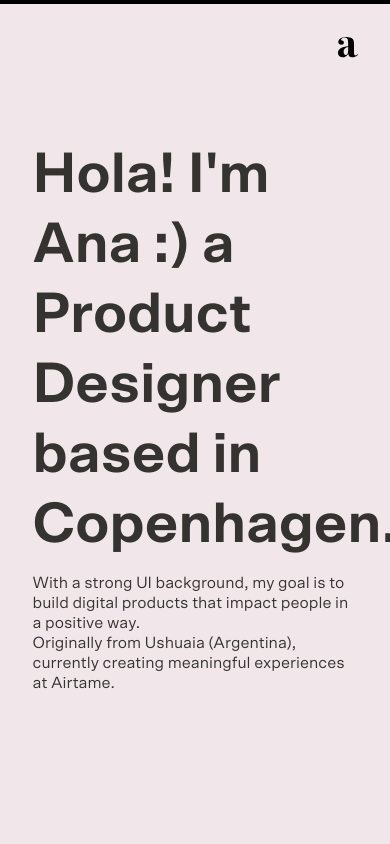
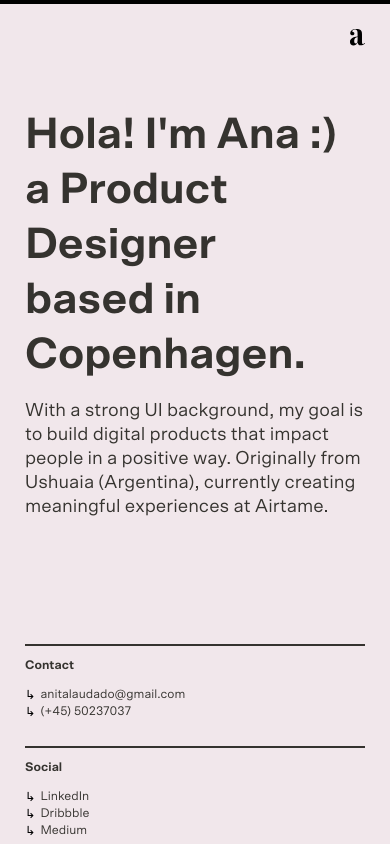
Before and after one commit to gonstoll/anita-laudado, a React (Create React App) app: page / in a window 390 px wide. Shown: the top 844 px of the page. Built offline with nearby package versions, Linux system fonts and the light colour scheme.

Commit message:
fix: responsive fixes, font sizes, maniest

```diff
--- a/src/App/App.tsx
+++ b/src/App/App.tsx
@@ -3,21 +3,22 @@ import {useTheme} from '../shared/hooks';
 import Portfolio from '../Portfolio';
 
 const GlobalStyles = createGlobalStyle`
+  html {
+    font-size: 10px;
+    @media screen and (min-width: ${props => props.theme.breakpoints.sm}px) {
+      font-size: 13px;
+    }
+    @media screen and (min-width: ${props => props.theme.breakpoints.md}px) {
+      font-size: 16px;
+    }
+  }
+
   body {
     background-color: ${props => props.theme.background};
     transition: background-color 0.3s linear;
     border-top: 4px solid ${props => props.theme.colors.black};
-  }
-
-  body, html, #root {
     font-family: ${props => props.theme.font.family};
     margin: 0;
-    font-size: 13px;
-    margin: 0;
-
-    @media screen and (min-width: ${props => props.theme.breakpoints.md}px) {
-      font-size: 16px;
-    }
   }
 
   #root {
@@ -25,6 +26,7 @@ const GlobalStyles = createGlobalStyle`
     display: flex;
     flex-direction: column;
     gap: ${props => props.theme.spacing.lg}rem;
+    font-size: ${({theme}) => theme.font.sizes.sm}rem;
   }
 
   * {
--- a/src/Portfolio/components/Hero/Hero.tsx
+++ b/src/Portfolio/components/Hero/Hero.tsx
@@ -7,13 +7,14 @@ export default function Hero() {
     <Grid>
       <GridCell xs={12} lg={8}>
         <Text size="title1" element="h1" noMargin bold>
-          Hola! I'm Ana :) a Product Designer based in Copenhagen.
+          Hola! I'm Ana :)
+          <br />a Product Designer
+          <br />
+          based in Copenhagen.
         </Text>
-        <Text element="h2" noMargin="bottom">
+        <Text size="title2" element="h2" noMargin="bottom">
           With a strong UI background, my goal is to build digital products that
-          impact people in a positive way.
-          <br />
-          Originally from Ushuaia (Argentina), currently creating meaningful
+          impact people in a positive way. Originally from Ushuaia (Argentina), currently creating meaningful
           experiences at <Link href="https://airtame.com/">Airtame</Link>.
         </Text>
       </GridCell>
--- a/src/Portfolio/components/UI/Link/Link.tsx
+++ b/src/Portfolio/components/UI/Link/Link.tsx
@@ -5,7 +5,6 @@ import {defaultTheme} from '../../../../theme';
 const StyledLink = styled.a<{color?: keyof DefaultTheme['colors']}>`
   color: ${({color}) =>
     color ? defaultTheme.colors[color] : defaultTheme.colors.blue};
-  font-size: ${props => props.theme.font.sizes.sm}rem;
   text-decoration: none;
   width: fit-content;
 
```
Also changed, not shown: public/logo192.png (deleted), public/logo512.png (deleted), public/manifest.json.
